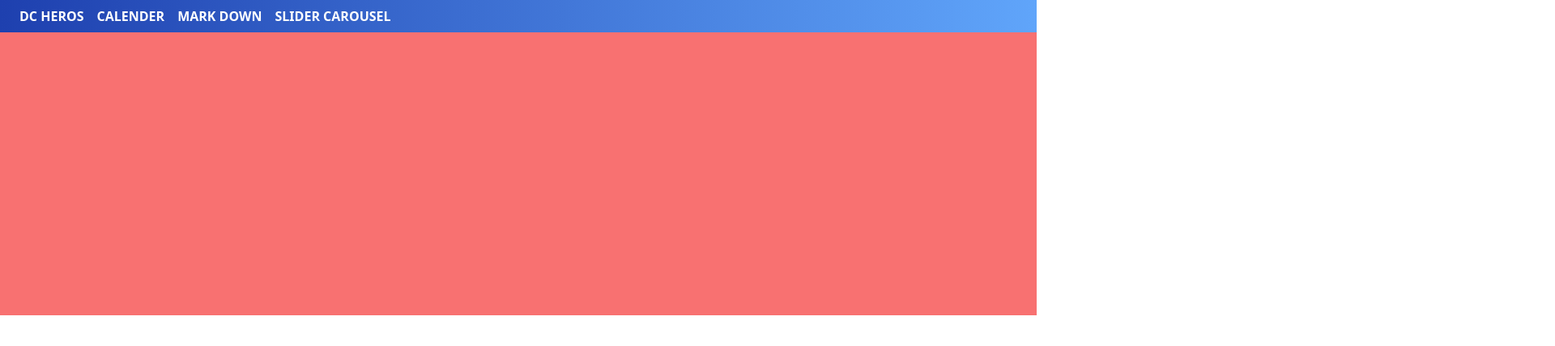
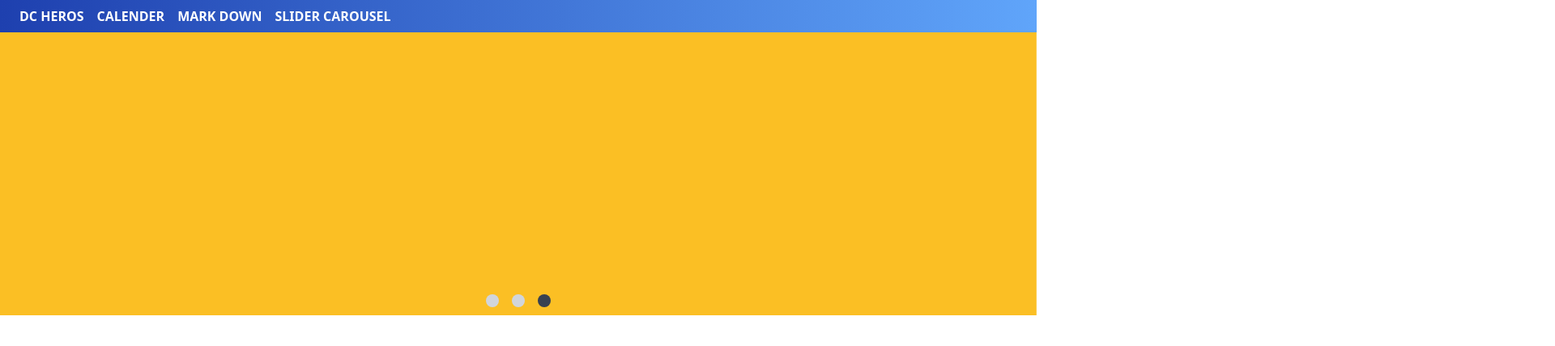
Before and after one commit to ashishakya/vue3, a Vue app: page /slider in a window 1280 px wide. Shown: the top 428 px of the page at 81% size, 1920 px wide, since content can reach past the window. Built offline with nearby package versions, Linux system fonts and the light colour scheme.

Commit message:
transition in carausole

```diff
--- a/src/Pages/Slider.vue
+++ b/src/Pages/Slider.vue
@@ -1,15 +1,36 @@
 <template>
-  <div class="flex flex-wrap w-full">
+  <div class="flex flex-wrap w-full relative">
     <div v-for="(colour, index) in sliders"
          :key="colour"
          class="absolute w-full"
     >
-      <div
-          :class="colour"
-          v-if="currentSlide===index"
-          style="height: 350px"
-      />
+      <transition name="fade">
+        <div
+            :class="colour"
+            v-if="currentSlide===index"
+            style="height: 350px"
+        />
+      </transition>
     </div>
+    <div class="w-full" style="height: 340px">
+      <div class="absolute bottom-0 w-full flex justify-center">
+        <div
+            v-for="(item, index) in sliders"
+            :key="item"
+            :class="currentSlide === index ? 'bg-gray-700' : 'bg-gray-300' "
+            class="w-4 mx-2 h-4 rounded-full cursor-pointer"
+            @click="setActive(index)"
+        />
+      </div>
+    </div>
+    <!--    <div class="my-10 flex w-full">-->
+    <!--      <div class="m-auto">-->
+    <!--        <transition name="fade">-->
+    <!--          <h1 v-if="shouldShowTitle">Slider Carousel</h1>-->
+    <!--        </transition>-->
+    <!--        <button class="px-2 rounded border" @click="shouldShowTitle = !shouldShowTitle">Toggle Text</button>-->
+    <!--      </div>-->
+    <!--    </div>-->
   </div>
 </template>
 
@@ -19,7 +40,8 @@ export default {
     return {
       currentSlide: 0,
       interval: "",
-      sliders: ["bg-blue-600", "bg-yellow-400", "bg-red-400"]
+      sliders: ["bg-blue-600", "bg-yellow-400", "bg-red-400"],
+      shouldShowTitle: true
     }
   },
   unmounted() {
@@ -33,10 +55,30 @@ export default {
         this.currentSlide++
       }
     }, 1000)
+  },
+  methods:{
+    setActive(index){
+      this.currentSlide = index
+    }
   }
 }
 </script>
 
 <style scoped>
 
+.fade-enter-active,
+.fade-leave-active {
+  transition: all 1s ease;
+}
+
+.fade-enter-from {
+  opacity: 0;
+  transform: translateX(-100%);
+}
+
+.fade-leave-to {
+  opacity: 0;
+  transform: translateX(100%);
+}
+
 </style>
```
